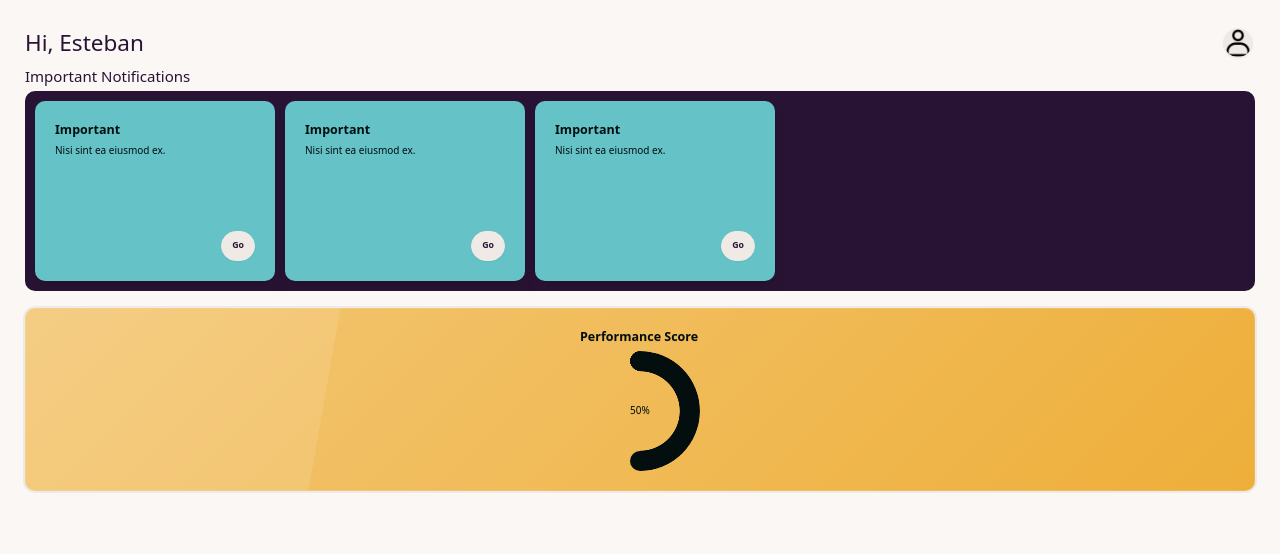
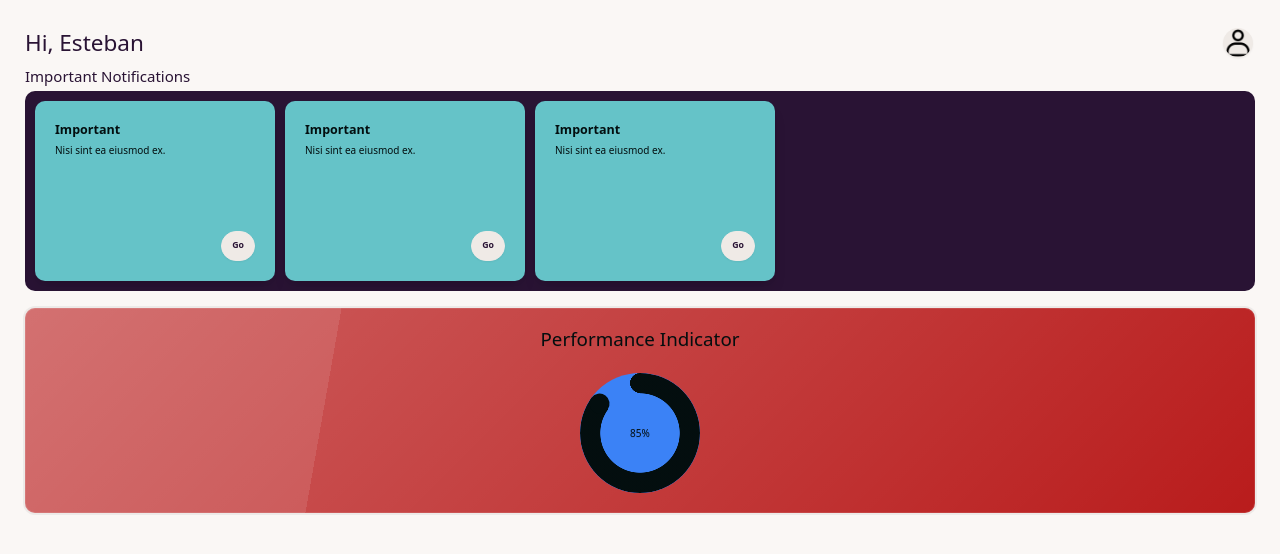
Before and after one commit to sourbhsingh/driver-application, a React (Vite) app: page /dashboard in a window 1280 px wide. Shown: the top 554 px of the page. Built offline with nearby package versions, Linux system fonts and the light colour scheme.

Commit message:
feat: added a few props

```diff
--- a/src/data.json
+++ b/src/data.json
@@ -24,7 +24,14 @@
             "notificationRedirectButton": "Go"
         },
         "performanceScoreProps": {
-            "mainTitle": "Performance Score"
+            "mainTitle": "Performance Score",
+            "performanceGradingTreshold": {
+                "excellent": 100,
+                "veryGood": 85,
+                "good": 70,
+                "needsImprovement": 50,
+                "poor": 30
+            }
         }
     }
 }
--- a/src/layout/Dashboard/Dashboard.tsx
+++ b/src/layout/Dashboard/Dashboard.tsx
@@ -57,18 +57,13 @@ function Dashboard(props: dashboardProps) {
       )}
 
       {/* Performance Indicators section */}
-      {/* <section className='flex flex-col justify-center items-center  w-full bg-black'>
-        <PerformanceIndicator />
-      </section> */}
-      <section className='flex justify-center mt-7 w-full mx-auto'>
-        <Card
-          title={performanceScoreProps.mainTitle}
-          className='glass'
-          isCentered
-        >
+      <section className='flex justify-center mt-7 w-full mx-auto items-center text-center'>
+        <Card className='glass bg-red-700' isCentered>
+          <h2 className='text-3xl mb-7'>Performance Indicator</h2>
           <PerformanceIndicator
-            className='color-red-500'
-            progressScore={'50'}
+            className='color-red-500 text-center m-auto progress-primary bg-blue-500'
+            progressScore={85}
+            {...performanceScoreProps}
           />
         </Card>
       </section>
--- a/src/layout/Dashboard/PerformanceIndicator/PerformanceIndicator.tsx
+++ b/src/layout/Dashboard/PerformanceIndicator/PerformanceIndicator.tsx
@@ -30,9 +30,9 @@ function PerformanceIndicator(props: PerformanceIndicatorProps) {
   return (
     <div
       className={`radial-progress ${className}`}
-      // eslint-disable-next-line @typescript-eslint/ban-ts-comment
-      //@ts-ignore
       style={{
+        // eslint-disable-next-line @typescript-eslint/ban-ts-comment
+        //@ts-ignore
         '--value': progressScore,
         '--size': '12rem',
         '--thickness': '2rem',
--- a/src/layout/Dashboard/interface.ts
+++ b/src/layout/Dashboard/interface.ts
@@ -11,5 +11,12 @@ export interface dashboardProps {
 
   performanceScoreProps: {
     mainTitle: string;
+    performanceGradingTreshold: {
+      excellent: number;
+      veryGood: number;
+      good: number;
+      needsImprovement: number;
+      poor: number;
+    };
   };
 }
```
